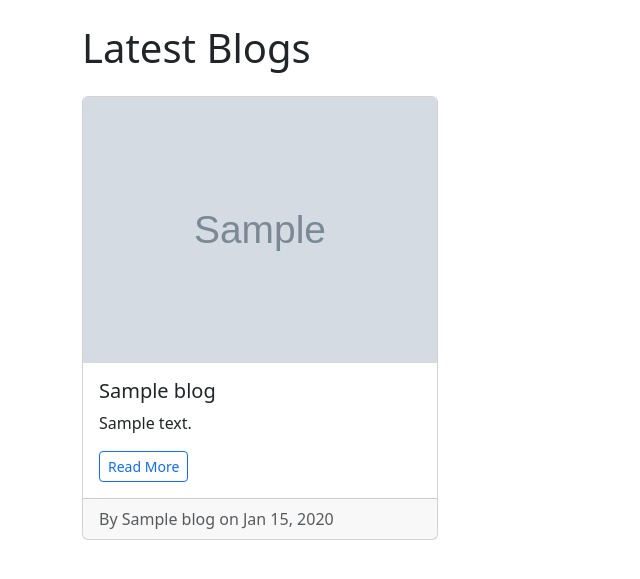
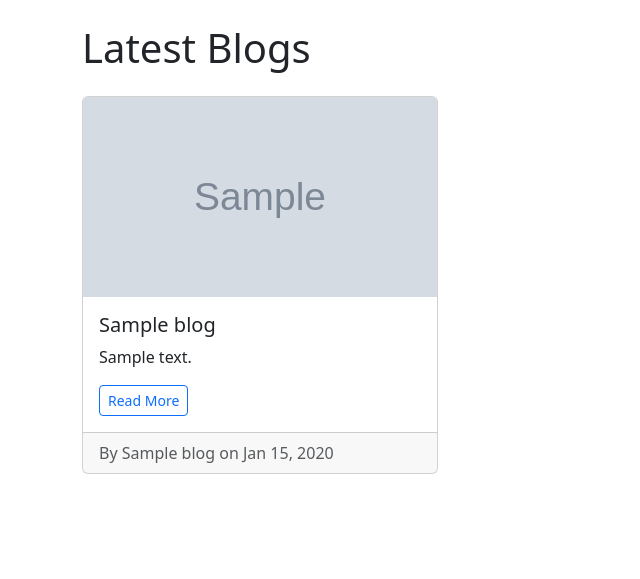
Before and after one commit to prasad-xma/django-blog-project, a Django app: template blogs/templates/blogs/blog_list.html in a window 1280 px wide. Shown: the part 56-635 px from the top of the page, without its empty margins (0-640 px from the left). Run offline with Django 5.2, Linux system fonts and the light colour scheme; the template is opened without the code that fills it: most values are stand-ins (such as "Sample title", 1, 10 or a date in 2020); grey boxes marked "Sample" are stand-in pictures; data that the repository does not hold is empty.

Commit message:
fix: blog card image size

```diff
--- a/blogs/templates/blogs/blog_list.html
+++ b/blogs/templates/blogs/blog_list.html
@@ -13,9 +13,10 @@
 <div class="row">
     {% for blog in blogs %}
         <div class="col-md-4 mb-4">
-            <div class="card h-100">
+            <div class="card h-80">
                 {% if blog.image %}
-                    <img src="{{ blog.image.url }}" class="card-img-top" alt="{{ blog.title }}">
+                    {% comment %} <img src="{{ blog.image.url }}" class="card-img-top" alt="{{ blog.title }}"> {% endcomment %}
+                    <img src="{{ blog.image.url }}" class="card-img-top img-fluid" alt="{{ blog.title }}" style="height: 200px; object-fit: cover;">
                 {% else %}
                     <img src="{% static 'default.jpg' %}" class="card-img-top" alt="Default image">
                 {% endif %}
```
Also changed, not shown: media/blog_images/10943876.jpg (added), media/blog_images/WhatsApp_Image_2023-05-04_at_18.05.06.jpg (added), media/blog_images/thumb-1920-405091.jpg (added).
